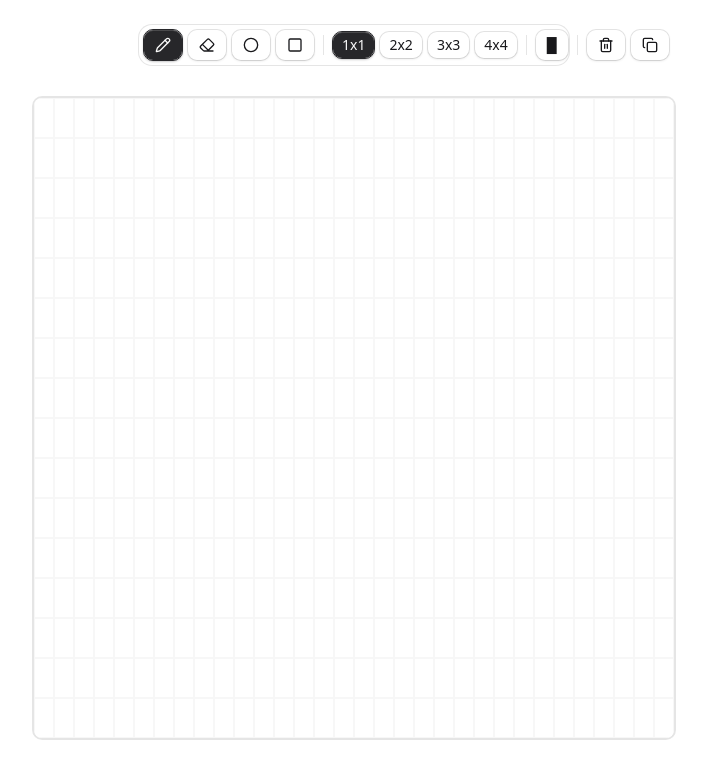
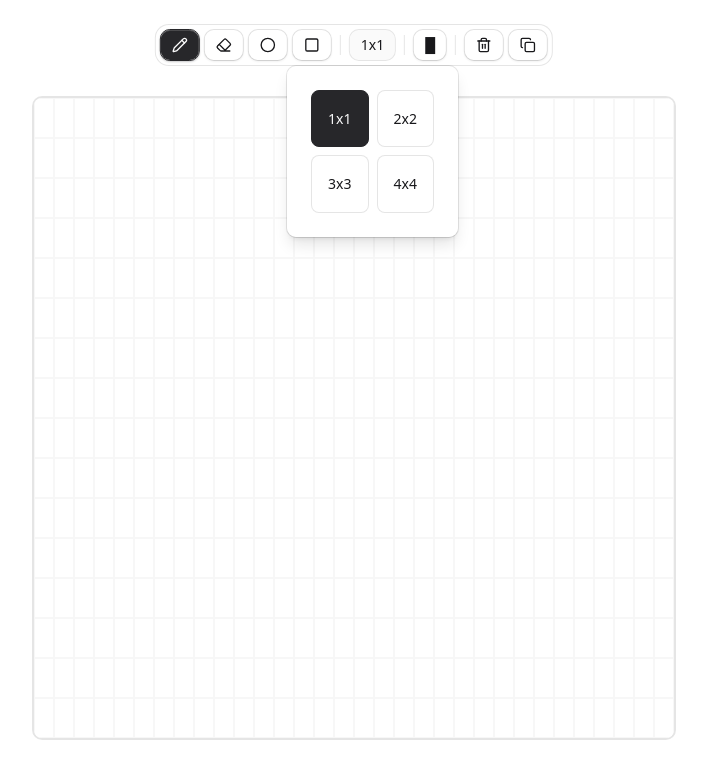
Before and after one commit to eyenalxai/ascii, a Next.js app: page / in a window 1280 px wide. Both pictures are taken after a click on the button "1x1". Shown: the top 778 px of the page, without its empty margins (286-993 px from the left). Built offline with nearby package versions, Linux system fonts and the light colour scheme.

Commit message:
feat: implement brush size selector component in ASCII drawing tool for enhanced user control

```diff
--- /dev/null
+++ b/src/components/ascii-drawer/brush-size-selector.tsx
@@ -0,0 +1,56 @@
+"use client"
+
+import { useState } from "react"
+import { Button } from "@/components/ui/button"
+import {
+	Popover,
+	PopoverContent,
+	PopoverTrigger
+} from "@/components/ui/popover"
+import { cn } from "@/lib/utils"
+
+type BrushSizeSelectorProps = {
+	brushSize: number
+	onBrushSizeChange: (size: number) => void
+}
+
+const BRUSH_SIZES = [1, 2, 3, 4]
+
+export function BrushSizeSelector({
+	brushSize,
+	onBrushSizeChange
+}: BrushSizeSelectorProps) {
+	const [open, setOpen] = useState(false)
+
+	const handleSizeSelect = (size: number) => {
+		onBrushSizeChange(size)
+		setOpen(false)
+	}
+
+	return (
+		<Popover open={open} onOpenChange={setOpen}>
+			<PopoverTrigger render={<Button variant="outline" />}>
+				{brushSize}x{brushSize}
+			</PopoverTrigger>
+			<PopoverContent className="w-fit p-2" align="center">
+				<div className="grid grid-cols-2 gap-2">
+					{BRUSH_SIZES.map((size) => (
+						<button
+							key={size}
+							type="button"
+							onClick={() => handleSizeSelect(size)}
+							className={cn(
+								"aspect-square rounded-md border px-4 py-2 flex items-center justify-center text-sm font-medium",
+								brushSize === size
+									? "bg-primary text-primary-foreground border-primary"
+									: "border-border bg-background hover:bg-accent"
+							)}
+						>
+							{size}x{size}
+						</button>
+					))}
+				</div>
+			</PopoverContent>
+		</Popover>
+	)
+}
--- a/src/components/ascii-drawer/toolbar.tsx
+++ b/src/components/ascii-drawer/toolbar.tsx
@@ -1,4 +1,5 @@
 import { Circle, Copy, Eraser, Pencil, Square, Trash2 } from "lucide-react"
+import { BrushSizeSelector } from "@/components/ascii-drawer/brush-size-selector"
 import { CharacterSelector } from "@/components/ascii-drawer/character-selector"
 import { Button } from "@/components/ui/button"
 import {
@@ -77,50 +78,10 @@ export function AsciiToolbar({
 				</ToolbarGroup>
 				<ToolbarSeparator />
 				<ToolbarGroup>
-					<ToolbarButton
-						render={
-							<Button
-								variant={brushSize === 1 ? "default" : "outline"}
-								onClick={() => onBrushSizeChange(1)}
-								size="sm"
-							/>
-						}
-					>
-						1x1
-					</ToolbarButton>
-					<ToolbarButton
-						render={
-							<Button
-								variant={brushSize === 2 ? "default" : "outline"}
-								onClick={() => onBrushSizeChange(2)}
-								size="sm"
-							/>
-						}
-					>
-						2x2
-					</ToolbarButton>
-					<ToolbarButton
-						render={
-							<Button
-								variant={brushSize === 3 ? "default" : "outline"}
-								onClick={() => onBrushSizeChange(3)}
-								size="sm"
-							/>
-						}
-					>
-						3x3
-					</ToolbarButton>
-					<ToolbarButton
-						render={
-							<Button
-								variant={brushSize === 4 ? "default" : "outline"}
-								onClick={() => onBrushSizeChange(4)}
-								size="sm"
-							/>
-						}
-					>
-						4x4
-					</ToolbarButton>
+					<BrushSizeSelector
+						brushSize={brushSize}
+						onBrushSizeChange={onBrushSizeChange}
+					/>
 				</ToolbarGroup>
 				<ToolbarSeparator />
 				<ToolbarGroup>
```
